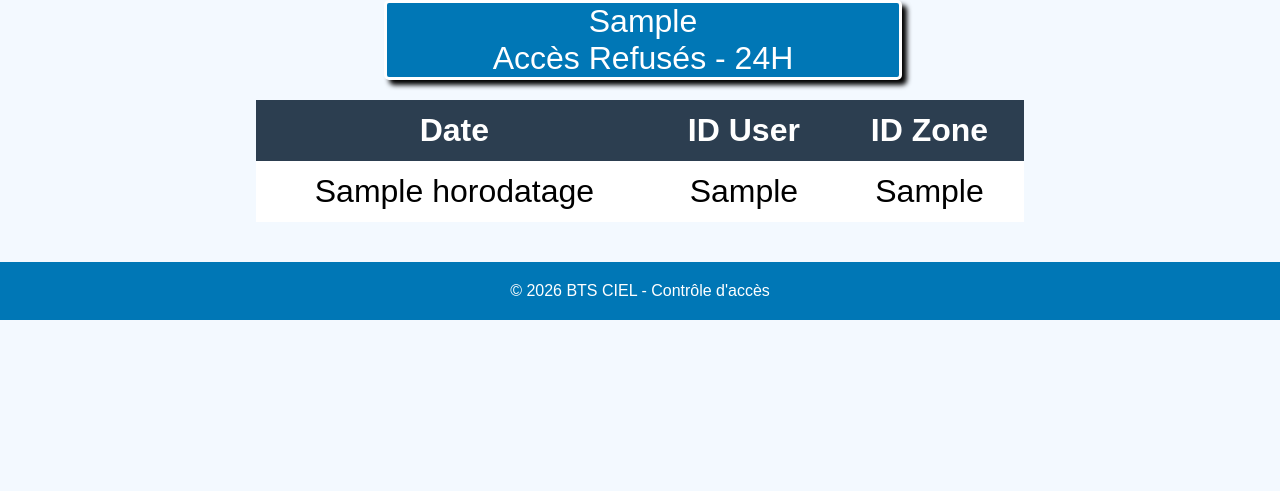
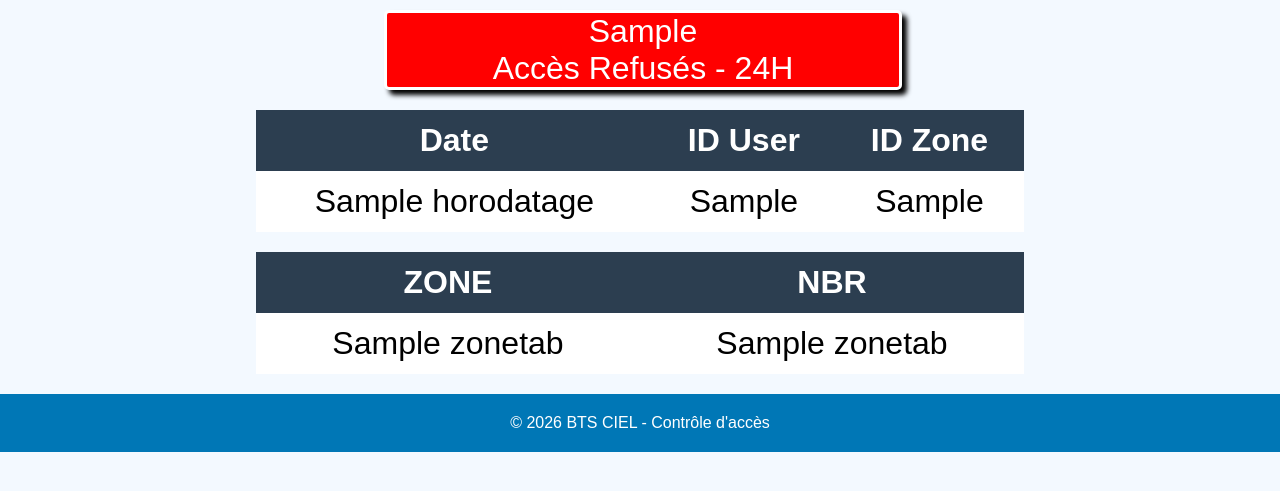
Before and after one commit to Mathys-LD/mathys_security, a Flask app: template templates/index.html in a window 1280 px wide. Shown: the part 130-621 px from the top of the page. Run offline with Flask 3, Linux system fonts and the light colour scheme; the template is opened without the code that fills it: most values are stand-ins (such as "Sample title", 1, 10 or a date in 2020); some web fonts are replaced.

Commit message:
Updated index.html

```diff
--- a/app.py
+++ b/app.py
@@ -7,6 +7,7 @@ app = Flask(__name__)
 @app.route('/')
 def index():
     requete=("SELECT * FROM logs_acces "
+             "INNER JOIN zones ON logs_acces.id_zone = zones.id "
              "WHERE TIMEDIFF(NOW(), horodatage) < '24:00:00' AND acces_autorise=0 "
              "ORDER BY horodatage DESC "
              "LIMIT 10")
@@ -15,11 +16,21 @@ def index():
     curseur.execute(requete)
     logs = curseur.fetchall()
     nbrLogs = curseur.rowcount
+    requete = ("SELECT COUNT(nom), nom FROM logs_acces "
+               "INNER JOIN zones ON logs_acces.id_zone = zones.id "
+
+               "WHERE TIMEDIFF(NOW(), horodatage) < '24:00:00' AND acces_autorise=0 "
+               "GROUP BY zones.nom "
+               "LIMIT 10 "
+               )
+    curseur.execute(requete)
+    zonetab=curseur.fetchall()
+    print(zonetab)
     curseur.close()
     co.close()
     print("NBR ACCES 24H: ", nbrLogs)
     print(logs)
-    return render_template('index.html', logs=logs, nbrLogs=nbrLogs)
+    return render_template('index.html', logs=logs, nbrLogs=nbrLogs, zonetab=zonetab)
 
 #*****************************************************************************************
 @app.route("/testBdd")
--- a/static/css/stylegestionstation.css
+++ b/static/css/stylegestionstation.css
@@ -187,7 +187,7 @@ footer {
 	padding: 20px;
 	background-color: #0077b6;
 	color: white;
-	margin-top: 40px;
+	vertical-align: bottom;
 }
 
 @media (max-width: 1000px) {
@@ -198,13 +198,14 @@ footer {
 }
 
 .alerte-box{
-    background: #0077b6;
+    background: red;
     box-shadow: 5px 5px 5px black;
     color: white;
     border: 3px solid white;
     border-radius: 5px;
     margin-right: 30%;
     margin-left: 30%;
+    margin-top: 10px;
     width: 40%;
     font-size: 200%;
     font-family: Rationale, sans-serif;
--- a/templates/index.html
+++ b/templates/index.html
@@ -8,7 +8,7 @@
     <link rel="preconnect" href="https://fonts.googleapis.com">
     <link rel="preconnect" href="https://fonts.gstatic.com" crossorigin>
     <link href="https://fonts.googleapis.com/css2?family=Rationale&display=swap" rel="stylesheet">
-    <meta http-equiv="refresh" content="10">
+    <meta http-equiv="refresh" content="3">
 </head>
 <body>
 
@@ -45,6 +45,23 @@
             </tbody>
         </table>
 
+
+        <table>
+            <thead>
+            <tr>
+                <th>ZONE</th>
+                <th>NBR</th>
+            </tr>
+            </thead>
+            <tbody>
+            {% for i in range(zonetab|length) %}
+                    <tr>
+                        <td>{{ zonetab[i]['nom'] }}</td>
+                        <td>{{ zonetab[i]['COUNT(nom)'] }}</td>
+                    </tr>
+            {% endfor %}
+            </tbody>
+        </table>
     </div>
 
     <footer>
```
